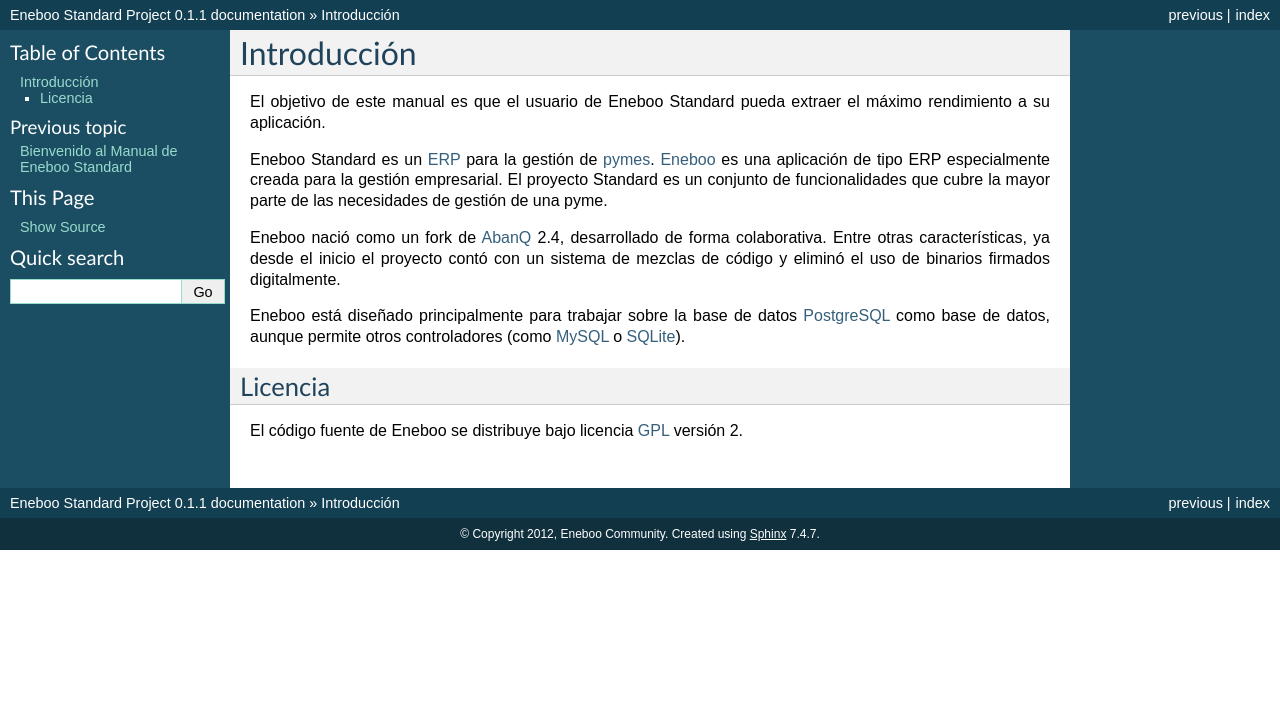
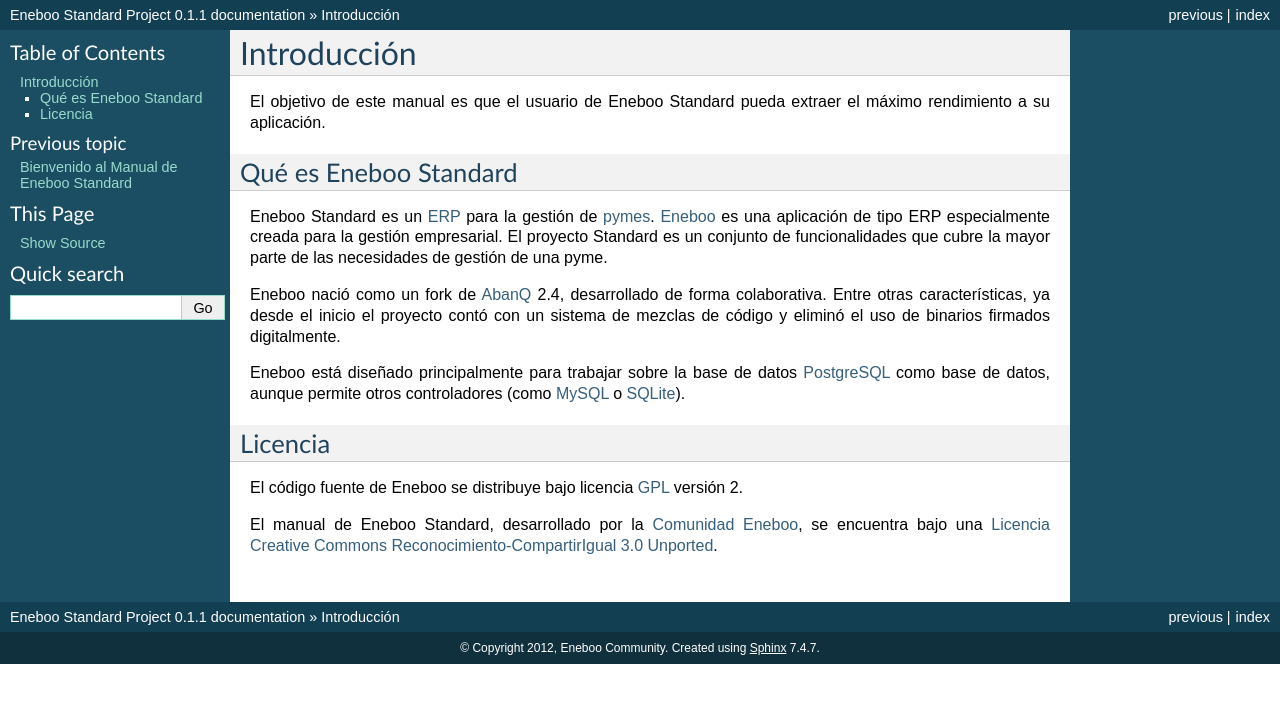
Before and after one commit to gestiweb/eneboo-doc, a Sphinx documentation site: the page built from features/prj0001-standard/source/introduccion.rst, in a window 1280 px wide. Shown: the top 703 px of the page. Built offline with Sphinx 7.4.7, drawn with Linux system fonts in a browser that asks for light colours; pages that are not in the unit, such as notebooks, are missing from menus.

Commit message:
Imágenes

```diff
--- a/features/prj0001-standard/source/index.rst
+++ b/features/prj0001-standard/source/index.rst
@@ -12,3 +12,4 @@
    :maxdepth: 3
 
    introduccion
+   como_colaborar
--- a/features/prj0001-standard/source/introduccion.rst
+++ b/features/prj0001-standard/source/introduccion.rst
@@ -3,6 +3,9 @@
 ====================
 
 El objetivo de este manual es que el usuario de Eneboo Standard pueda extraer el máximo rendimiento a su aplicación.
+
+Qué es Eneboo Standard
+--------------------------
 
 Eneboo Standard es un ERP_ para la gestión de pymes_. Eneboo_ es una aplicación de tipo ERP especialmente creada para la gestión empresarial. El proyecto Standard es un conjunto de funcionalidades que cubre la mayor parte de las necesidades de gestión de una pyme.
 
@@ -13,13 +16,17 @@
 
 Licencia
 -------------
+
 El código fuente de Eneboo se distribuye bajo licencia GPL_ versión 2.
+
+El manual de Eneboo Standard, desarrollado por la `Comunidad Eneboo`_, se encuentra bajo una `Licencia Creative Commons Reconocimiento-CompartirIgual 3.0 Unported`_.
 
 
 
 .. _ERP: http://es.wikipedia.org/wiki/Planificaci%C3%B3n_de_recursos_empresariales
 .. _pymes: http://es.wikipedia.org/wiki/Peque%C3%B1a_y_mediana_empresa
 .. _Eneboo: http://www.eneboo.org
+.. _`Comunidad Eneboo`: http://www.eneboo.org
 .. _AbanQ: http://www.abanq.org
 .. _libre: http://es.wikipedia.org/wiki/Software_libre
 .. _GPL: http://es.wikipedia.org/wiki/GNU_General_Public_License
@@ -27,3 +34,4 @@
 .. _PostgreSQL: http://www.postgresql.org/
 .. _MySQL: http://www.mysql.com
 .. _SQLite: http://www.sqlite.org/
+.. _`Licencia Creative Commons Reconocimiento-CompartirIgual 3.0 Unported`: http://creativecommons.org/licenses/by-sa/3.0/
```
Also changed, not shown: features/prj0001-standard/README.rst.
